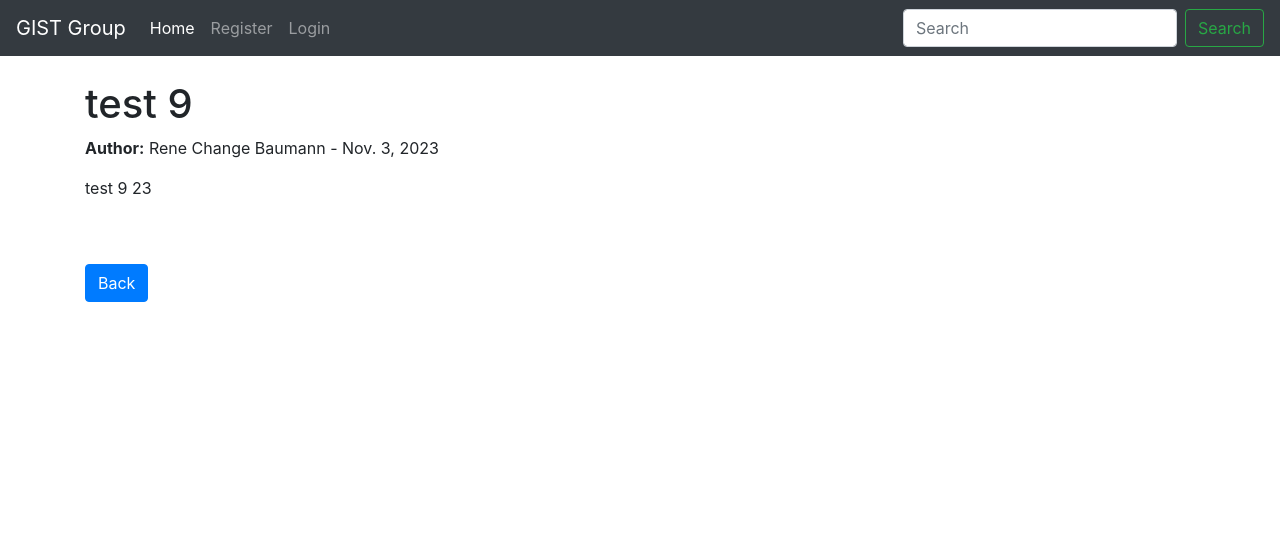
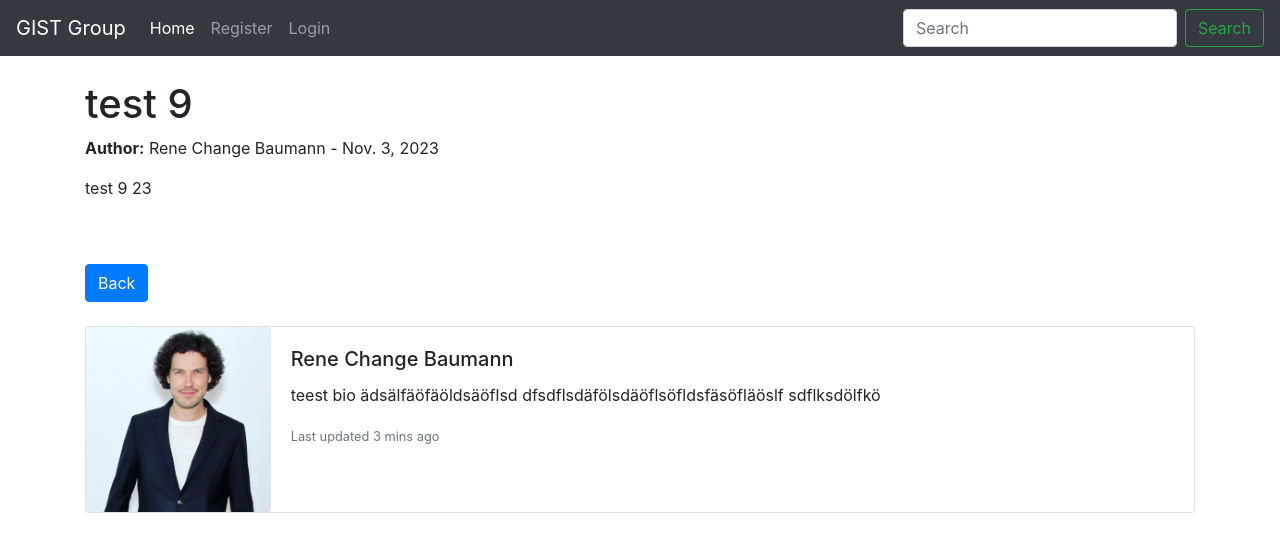
Before and after one commit to renebaumann3000/gist_project, a Django app: page /blog/post/17/ in a window 1280 px wide. Shown: the top 552 px of the page. Run offline with Django 4.2, Linux system fonts and the light colour scheme; data comes from the database, SQL or seed files in the repository; both versions use the stored data as it was after the commit; some libraries are stand-ins or nearby versions.

Commit message:
added profil image + static files function

```diff
--- a/gistgroup/blog/models.py
+++ b/gistgroup/blog/models.py
@@ -17,6 +17,8 @@ class Category(models.Model):
 class Profile(models.Model):
     user = models.OneToOneField(User, null=True, on_delete=models.CASCADE)
     bio = models.TextField()
+    profile_pic = models.ImageField(null=True, blank=True, upload_to="profile/images/")
+    socialmedia_url = models.CharField(max_length=200, blank=True, null=True)
 
     def __str__(self):
         return str(self.user)
--- a/gistgroup/blog/templates/post_detail.html
+++ b/gistgroup/blog/templates/post_detail.html
@@ -1,4 +1,5 @@
 {% extends 'base.html' %}
+{% load static %}
 
 {% block content %}
 
@@ -41,6 +42,29 @@
     <!-- Link to Go Back to the Index Page -->
     <br/><br/>
     <a href="{% url 'index' %}" class="btn btn-primary">Back</a>
+    <br/><br/>
+
+    <div class="card mb-3">
+        <div class="row no-gutters">
+          <div class="col-md-2">
+            {% if post.author.profile.profile_pic %}
+            <img src="{{ post.author.profile.profile_pic.url }}" class="card-img">
+            {% else %}
+
+            <img src="{% static 'blog/images/10015419.png' %}" class="card-img">
+
+            {% endif %}
+          </div>
+          <div class="col-md-10">
+            <div class="card-body">
+              <h5 class="card-title">{{ post.author.first_name }} {{ post.author.last_name }}</h5>
+              <p class="card-text">{{ post.author.profile.bio }}</p>
+              <p class="card-text"><small class="text-muted">Last updated 3 mins ago</small></p>
+            </div>
+          </div>
+        </div>
+      </div>
+
 </body>
 </html>
 
```
Also changed, not shown: gistgroup/blog/migrations/0011_profile_profile_pic_profile_socialmedia_url.py (added), gistgroup/db.sqlite3, gistgroup/media/profile/images/1657804999404.jpg (added), gistgroup/static/blog/images/10015419.png (added).
